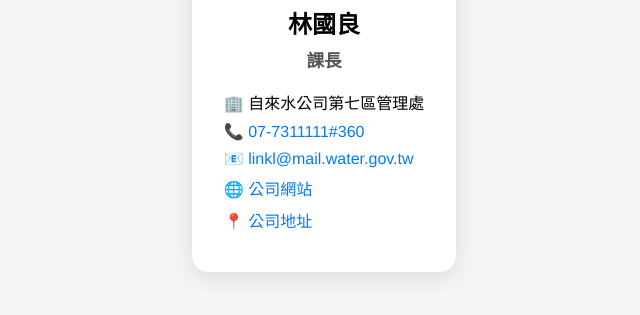
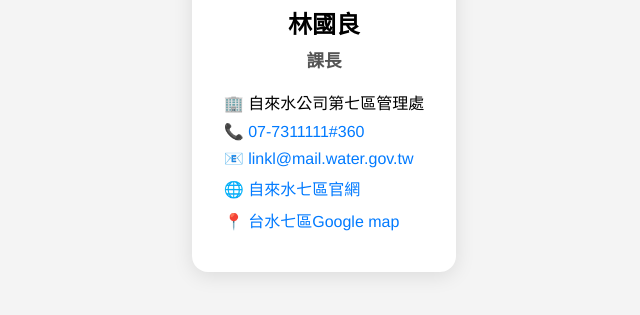
Before and after one commit to watercumay/business-card, a plain HTML site: page index.html in a window 1280 px wide. Shown: the part 353-668 px from the top of the page, without its empty margins (316-956 px from the left). Drawn offline with Linux system fonts and the light colour scheme.

Commit message:
Update index.html

```diff
--- a/index.html
+++ b/index.html
@@ -58,8 +58,8 @@
       <div>🏢 自來水公司第七區管理處</div>
       <div>📞 <a href="tel:077311111">07-7311111#360</a></div>
       <div>📧 <a href="mailto:linkl@mail.water.gov.tw">linkl@mail.water.gov.tw</a></div>
-      <div>🌐 <a href="https://www.water.gov.tw/dist7" target="_blank">公司網站</a></div>
-      <div>📍 <a href="https://maps.app.goo.gl/CjFoU5ruouiY4E8w9" target="_blank">公司地址</a></div>
+      <div>🌐 <a href="https://www.water.gov.tw/dist7" target="_blank">自來水七區官網</a></div>
+      <div>📍 <a href="https://maps.app.goo.gl/CjFoU5ruouiY4E8w9" target="_blank">台水七區Google map</a></div>
     </div>
   </div>
 </body>
```
